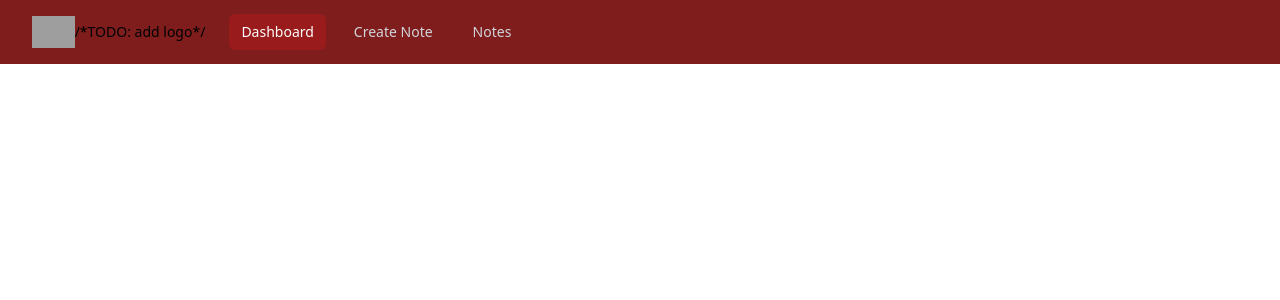
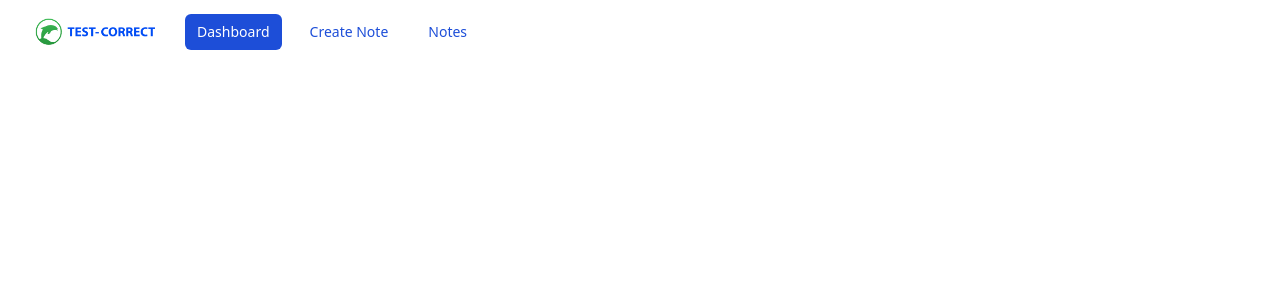
Before and after one commit to NezirNezirevic1054620/test-correct_with_chatgpt, a Flask app: page / in a window 1280 px wide. Shown: the top 300 px of the page. Run offline with Flask 3, Linux system fonts and the light colour scheme; some libraries are stand-ins or nearby versions; grey boxes are pictures that could not be loaded.

Commit message:
added static folder

```diff
--- a/app.py
+++ b/app.py
@@ -3,7 +3,7 @@ from controllers.notes_controller import NotesController
 from flask import request
 from sqlite3 import Error
 
-app = Flask(__name__, template_folder="templates")
+app = Flask(__name__, template_folder="templates", static_folder="static")
 
 notes_controller = NotesController()
 
--- a/templates/index.html.j2
+++ b/templates/index.html.j2
@@ -6,18 +6,18 @@
         <script src="https://cdn.tailwindcss.com"></script>
     </head>
     <body class="text-sm">
-        <nav class="bg-red-900">
+        <nav class="bg-white">
             <div class="mx-auto max-w-7xl px-2 sm:px-6 lg:px-8">
                 <div class="relative flex h-16 items-center justify-between">
                     <div class="flex flex-1 items-center justify-center sm:items-stretch sm:justify-start">
                         <div class="flex flex-shrink-0 items-center">
-                            <img class="h-8 w-auto" src="C:\Users\laura\Downloads\pixil-frame-0.png" alt="Workflow"> /*TODO: add logo*/
+                            <img class="h-8 w-auto" src="static/test_correct.png" alt="Workflow">
                         </div>
                         <div class="hidden sm:ml-6 sm:block">
                             <div class="flex space-x-4">
-                                <a href="{{ url_for('home') }}" class="bg-red-800 text-white rounded-md px-3 py-2 font-medium" aria-current="page">Dashboard</a>
-                                <a href="{{ url_for('create_note') }}" class="text-gray-300 hover:bg-gray-700 hover:text-white rounded-md px-3 py-2  font-medium">Create Note</a>
-                                <a href="{{ url_for('notes') }}" class="text-gray-300 hover:bg-gray-700 hover:text-white rounded-md px-3 py-2 font-medium">Notes</a>
+                                <a href="{{ url_for('home') }}" class="bg-blue-700 text-white rounded-md px-3 py-2 font-medium" aria-current="page">Dashboard</a>
+                                <a href="{{ url_for('create_note') }}" class="text-blue-700 hover:bg-gray-700 hover:text-white rounded-md px-3 py-2  font-medium">Create Note</a>
+                                <a href="{{ url_for('notes') }}" class="text-blue-700 hover:bg-gray-700 hover:text-white rounded-md px-3 py-2 font-medium">Notes</a>
                             </div>
                         </div>
                     </div>
```
Also changed, not shown: static/test_correct.png (added).
